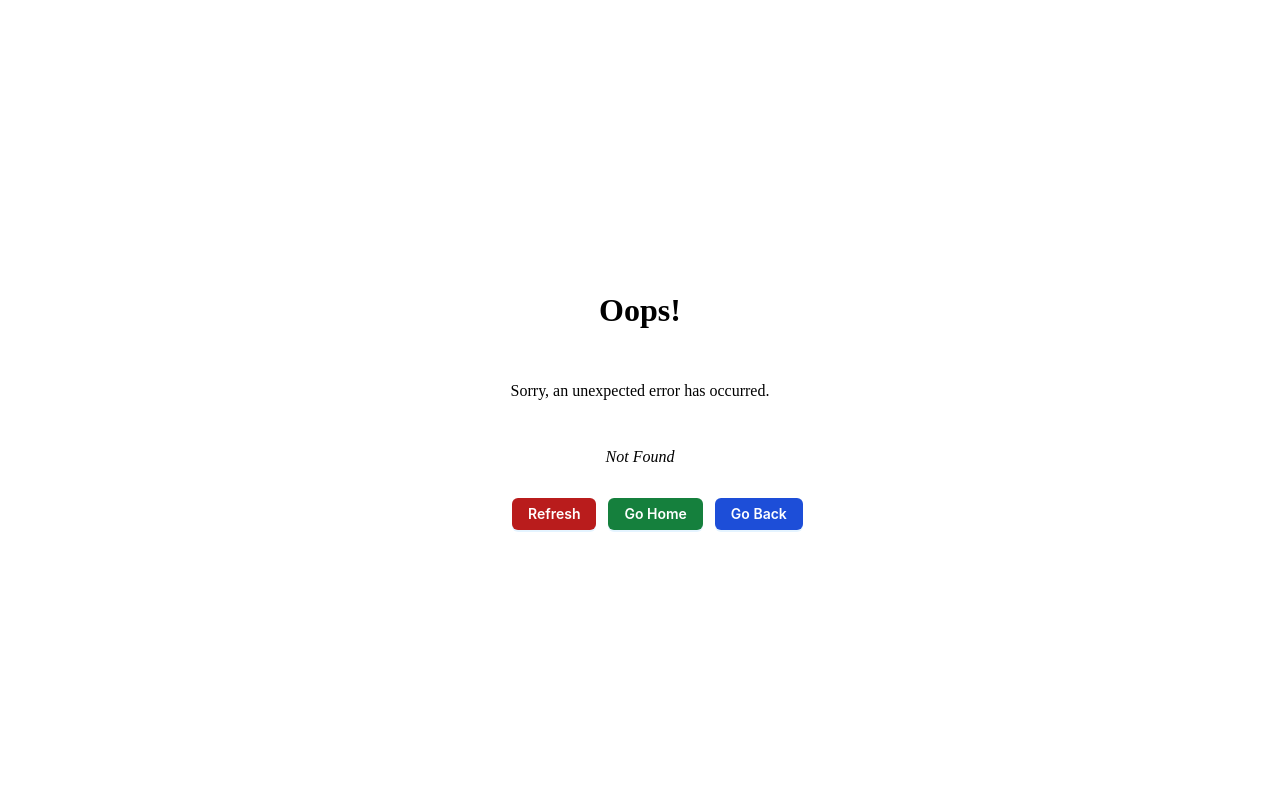
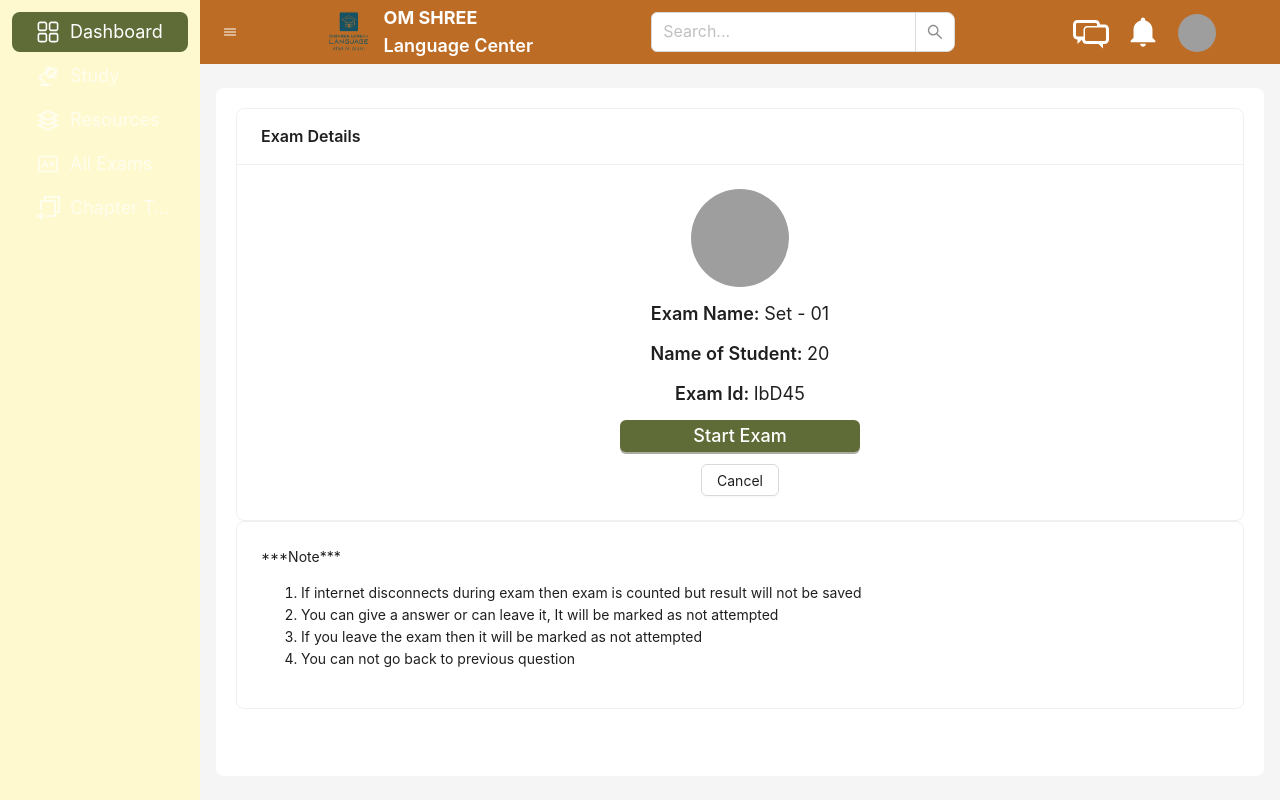
Before and after one commit to krishna-cyber/LMS-EXAM-SYSTEM, a React (Vite) app in the folder client/: page /exam_start/1 in a window 1280 px wide. Before the commit this address had no page. Built offline with nearby package versions, Linux system fonts and the light colour scheme; grey boxes are pictures that could not be loaded.

Commit message:
modal confirmation and other setup done

```diff
--- a/client/src/components/ExamChapter.jsx
+++ b/client/src/components/ExamChapter.jsx
@@ -2,9 +2,11 @@
 
 import { Avatar, Button, Card, Tag, Image } from "antd";
 import Logo from "../assets/Logo.png";
+import { Navigate, useNavigate } from "react-router-dom";
 const { Meta } = Card;
 
 const Exams = () => {
+  const Navigate = useNavigate();
   return (
     <>
       <div className=' overflow-y-auto w-full h-full'>
@@ -184,7 +186,12 @@ const Exams = () => {
               </div>
             }
             actions={[
-              <Button className=' w-[45%]' size='medium'>
+              <Button
+                className=' w-[45%]'
+                size='medium'
+                onClick={() => {
+                  Navigate("/exam_start/:id");
+                }}>
                 Start Exam
               </Button>,
             ]}>
--- /dev/null
+++ b/client/src/components/ExamInstruction.jsx
@@ -0,0 +1,70 @@
+/** @format */
+import { Card, Avatar, Button, Modal } from "antd";
+import { useState } from "react";
+
+const ExamInstruction = () => {
+  const [modalOpen, setModalOpen] = useState(false);
+  return (
+    <>
+      <Card title='Exam Details'>
+        <div className=' w-full text-lg gap-3 flex flex-col justify-center items-center'>
+          <Avatar
+            style={{
+              width: 100,
+              height: 100,
+            }}
+            src='https://zos.alipayobjects.com/rmsportal/ODTLcjxAfvqbxHnVXCYX.png'
+          />
+          <span>
+            <span className='  font-semibold'>Exam Name: </span>
+            <span>Set - 01</span>
+          </span>
+          <span>
+            <span className='  font-semibold'>Name of Student: </span>
+            <span>20</span>
+          </span>
+          <span>
+            <span className='  font-semibold'>Exam Id: </span>
+            <span> IbD45</span>
+          </span>
+          <Button
+            type='primary'
+            className=' w-[25%] text-lg font-medium'
+            onClick={() => setModalOpen(true)}>
+            Start Exam
+          </Button>
+          {/* create a cancel button */}
+          <Button>Cancel</Button>
+        </div>
+      </Card>
+      <Card>
+        ***Note***
+        <ol>
+          <li>
+            If internet disconnects during exam then exam is counted but result
+            will not be saved{" "}
+          </li>
+          <li>
+            You can give a answer or can leave it, It will be marked as not
+            attempted
+          </li>
+          <li>If you leave the exam then it will be marked as not attempted</li>
+          <li>You can not go back to previous question</li>
+        </ol>
+      </Card>
+      <Modal
+        title='Exam Start Confirmation'
+        centered
+        open={modalOpen}
+        onOk={() => setModalOpen(false)}
+        onCancel={() => setModalOpen(false)}>
+        <p className=''>
+          Are you sure you want to start the exam? Once you start the exam you
+          can not go back.
+        </p>
+      </Modal>
+    </>
+  );
+};
+
+export default ExamInstruction;
--- a/client/src/components/Navbar.jsx
+++ b/client/src/components/Navbar.jsx
@@ -53,6 +53,7 @@ const Navbar = () => {
             <div onClick={(e) => e.preventDefault()}>
               <Avatar
                 size='large'
+                src='https://zos.alipayobjects.com/rmsportal/ODTLcjxAfvqbxHnVXCYX.png'
                 icon={<FaUserCircle className=' text-4xl text-white' />}
               />
             </div>
--- a/client/src/main.jsx
+++ b/client/src/main.jsx
@@ -12,6 +12,7 @@ import Login from "./pages/Login.jsx";
 import Dashboard from "./pages/Dashboard.jsx";
 import Exams from "./components/Exams.jsx";
 import ExamChapter from "./components/ExamChapter.jsx";
+import ExamInstruction from "./components/ExamInstruction.jsx";
 
 const router = createBrowserRouter([
   {
@@ -44,6 +45,10 @@ const router = createBrowserRouter([
         path: "chapter-test",
         element: <ExamChapter />,
       },
+      {
+        path: "exam_start/:id",
+        element: <ExamInstruction />,
+      },
     ],
   },
 ]);
```
